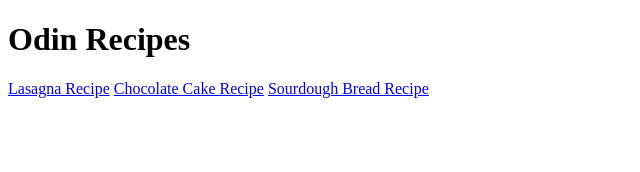
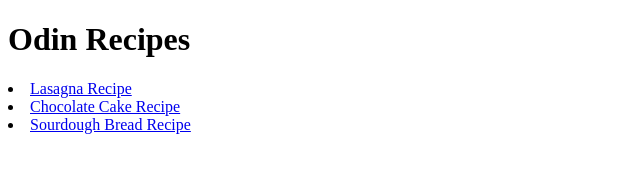
Before and after one commit to DonnyTheDev/odin-recipes, a plain HTML site: page index.html in a window 1280 px wide. Shown: the whole page, without its empty margins (0-640 px from the left). Drawn offline with Linux system fonts and the light colour scheme.

Commit message:
Put links in unordered list

```diff
--- a/index.html
+++ b/index.html
@@ -7,8 +7,10 @@
 </head>
 <body>
 <h1>Odin Recipes</h1>
-<a href="recipes/lasagna.html">Lasagna Recipe</a>
-<a href="recipes/cake.html">Chocolate Cake Recipe</a>
-<a href="recipes/bread.html"> Sourdough Bread Recipe </a>
+<ul></ul>
+<li><a href="recipes/lasagna.html">Lasagna Recipe</a></li>
+<li><a href="recipes/cake.html">Chocolate Cake Recipe</a></li>
+<li><a href="recipes/bread.html"> Sourdough Bread Recipe </a></li>
+</ul>
 </body>
 </html>
```
